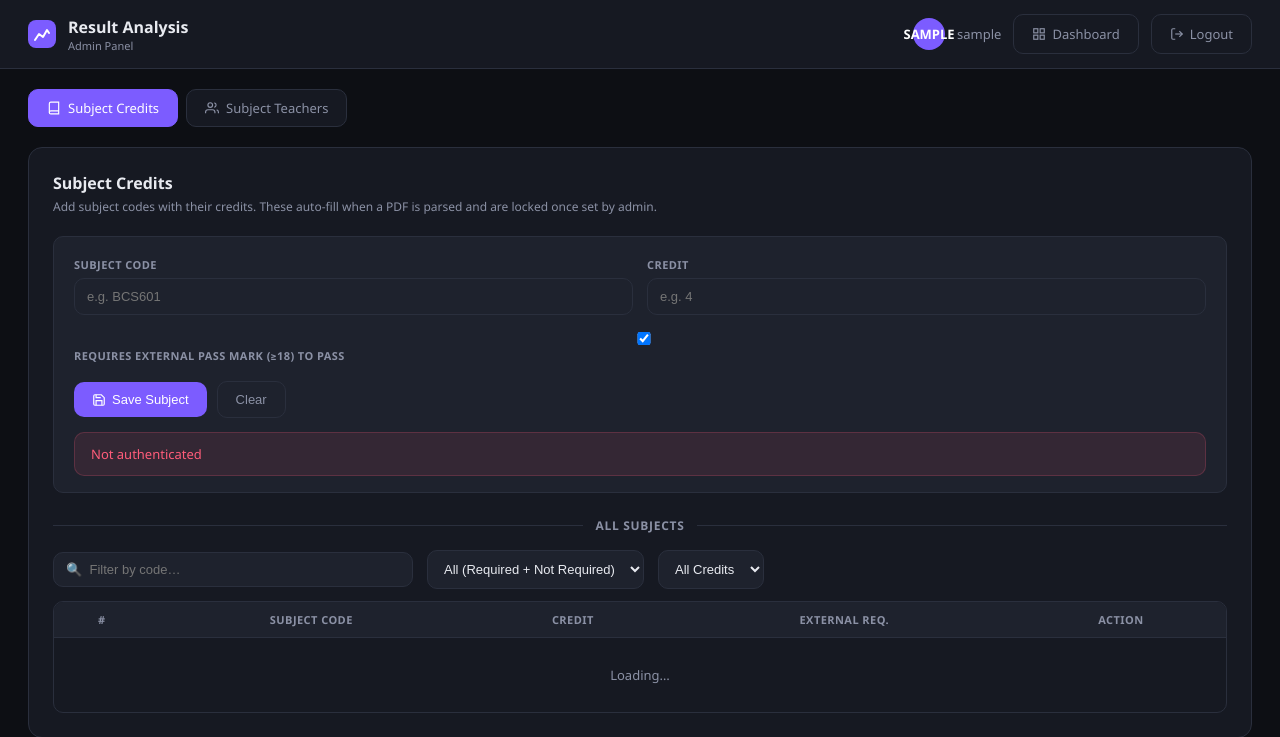
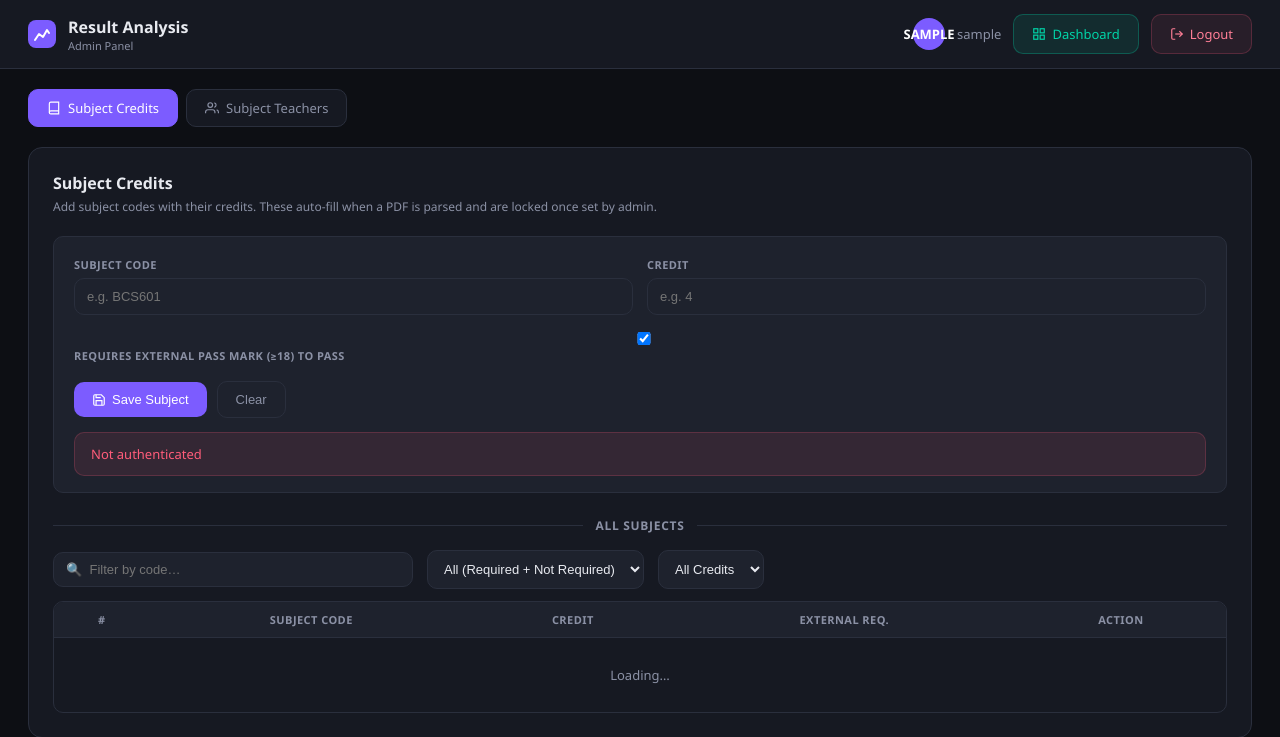
Before and after one commit to PrajwalK01/Result-Analysis, a Flask app: template templates/admin_subjects.html in a window 1280 px wide. Shown: the top 737 px of the page. Run offline with Flask 3, Linux system fonts and the light colour scheme; the template is opened without the code that fills it: most values are stand-ins (such as "Sample title", 1, 10 or a date in 2020).

Commit message:
feat: add user interface templates, styles, and scripts for managing subject and teacher data

```diff
--- a/static/css/user.css
+++ b/static/css/user.css
@@ -562,6 +562,10 @@ select option {
 .btn--primary  { background: var(--accent); color: #fff; }
 .btn--secondary { background: var(--panel-2); border: 1px solid var(--border); color: var(--text); }
 .btn--ghost    { background: transparent; border: 1px solid var(--border); color: var(--muted); }
+.btn--admin    { background: rgba(0, 212, 168, 0.10); border: 1px solid rgba(0, 212, 168, 0.28); color: #00d4a8; }
+.btn--admin:hover { background: rgba(0, 212, 168, 0.18); border-color: rgba(0, 212, 168, 0.45); }
+.btn--logout   { background: rgba(255, 92, 122, 0.08); border: 1px solid rgba(255, 92, 122, 0.22); color: #ff7e96; }
+.btn--logout:hover { background: rgba(255, 92, 122, 0.16); border-color: rgba(255, 92, 122, 0.40); }
 .btn--danger   { background: var(--danger); color: #fff; }
 .btn--sm       { padding: 6px 12px; font-size: 12px; }
 
--- a/templates/admin_subjects.html
+++ b/templates/admin_subjects.html
@@ -23,14 +23,14 @@
     <div class="topbar__user">
       <div class="avatar">{{ user_name[0] | upper if user_name else 'A' }}</div>
       <span class="topbar__username">{{ user_name }}</span>
-      <a href="{{ url_for('login.user_page') }}" class="btn btn--ghost">
+      <a href="{{ url_for('login.user_page') }}" class="btn btn--admin">
         <svg width="14" height="14" viewBox="0 0 24 24" fill="none" stroke="currentColor" stroke-width="2">
           <rect x="3" y="3" width="7" height="7"/><rect x="14" y="3" width="7" height="7"/>
           <rect x="14" y="14" width="7" height="7"/><rect x="3" y="14" width="7" height="7"/>
         </svg>
         Dashboard
       </a>
-      <a href="{{ url_for('login.logout') }}" class="btn btn--ghost">
+      <a href="{{ url_for('login.logout') }}" class="btn btn--logout">
         <svg width="14" height="14" viewBox="0 0 24 24" fill="none" stroke="currentColor" stroke-width="2">
           <path d="M9 21H5a2 2 0 01-2-2V5a2 2 0 012-2h4"/>
           <polyline points="16 17 21 12 16 7"/>
--- a/templates/admin_teachers.html
+++ b/templates/admin_teachers.html
@@ -23,14 +23,14 @@
     <div class="topbar__user">
       <div class="avatar">{{ user_name[0] | upper if user_name else 'A' }}</div>
       <span class="topbar__username">{{ user_name }}</span>
-      <a href="{{ url_for('login.user_page') }}" class="btn btn--ghost">
+      <a href="{{ url_for('login.user_page') }}" class="btn btn--admin">
         <svg width="14" height="14" viewBox="0 0 24 24" fill="none" stroke="currentColor" stroke-width="2">
           <rect x="3" y="3" width="7" height="7"/><rect x="14" y="3" width="7" height="7"/>
           <rect x="14" y="14" width="7" height="7"/><rect x="3" y="14" width="7" height="7"/>
         </svg>
         Dashboard
       </a>
-      <a href="{{ url_for('login.logout') }}" class="btn btn--ghost">
+      <a href="{{ url_for('login.logout') }}" class="btn btn--logout">
         <svg width="14" height="14" viewBox="0 0 24 24" fill="none" stroke="currentColor" stroke-width="2">
           <path d="M9 21H5a2 2 0 01-2-2V5a2 2 0 012-2h4"/>
           <polyline points="16 17 21 12 16 7"/>
--- a/templates/user.html
+++ b/templates/user.html
@@ -24,9 +24,9 @@
       <div class="avatar">{{ user_name[0] | upper if user_name else 'U' }}</div>
       <span class="topbar__username">{{ user_name }}</span>
       {% if is_admin %}
-      <a href="/admin/subjects" class="btn btn--ghost">Admin</a>
+      <a href="/admin/subjects" class="btn btn--admin">Admin</a>
       {% endif %}
-      <a href="{{ url_for('login.logout') }}" class="btn btn--ghost">
+      <a href="{{ url_for('login.logout') }}" class="btn btn--logout">
         <svg width="14" height="14" viewBox="0 0 24 24" fill="none" stroke="currentColor" stroke-width="2">
           <path d="M9 21H5a2 2 0 01-2-2V5a2 2 0 012-2h4"/>
           <polyline points="16 17 21 12 16 7"/>
```
Also changed, not shown: static/js/user.js (+31 -1 lines).
